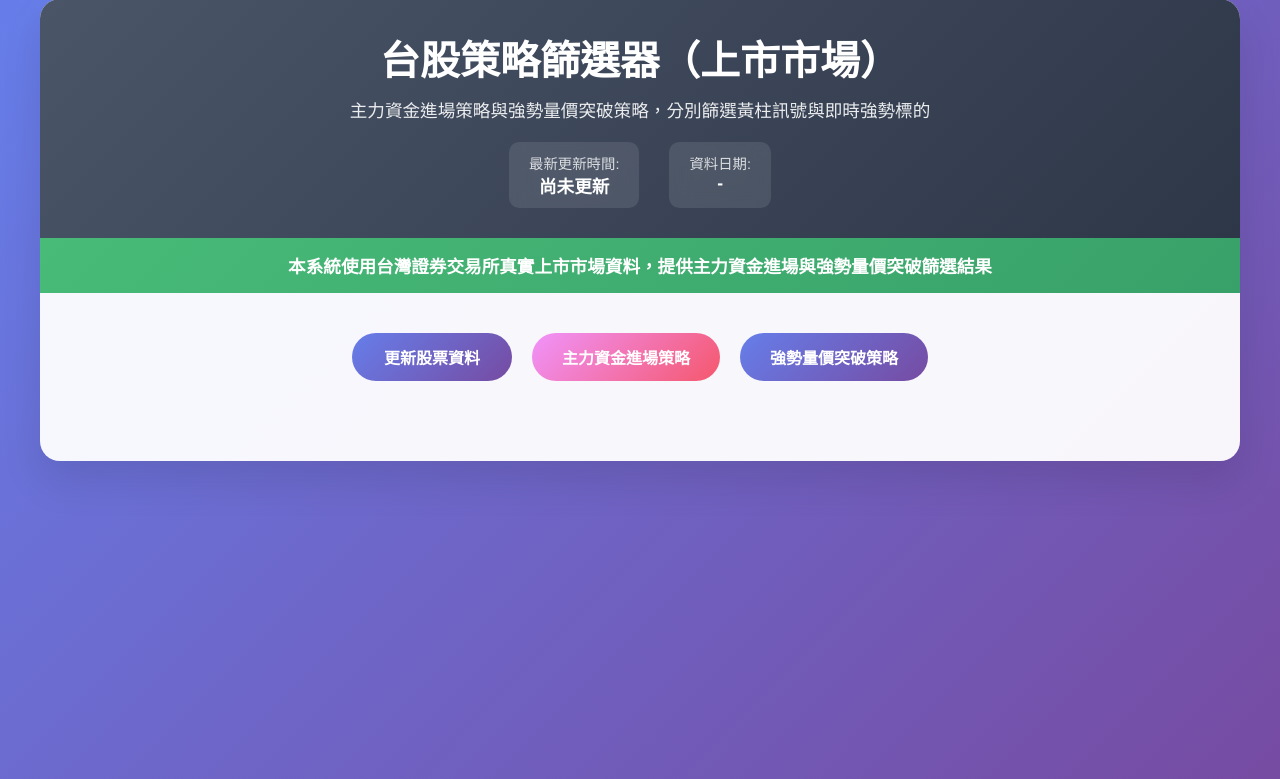
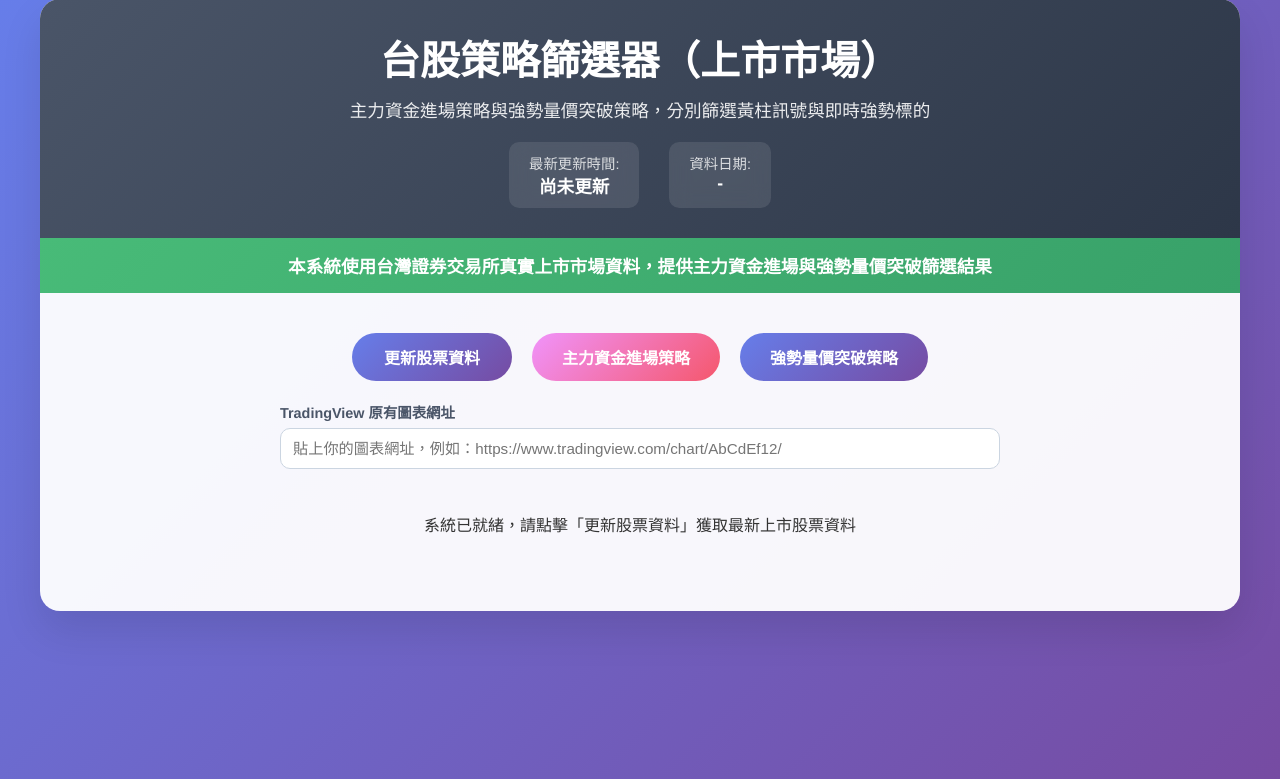
Before and after one commit to simon4657/taiwan-stock-screener2, a Flask app: page / in a window 1280 px wide. Shown: the part 21-800 px from the top of the page. Run offline with Flask 3, Linux system fonts and the light colour scheme.

Commit message:
Remember user TradingView chart layout

```diff
--- a/templates/index.html
+++ b/templates/index.html
@@ -93,6 +93,27 @@
             gap: 20px;
             margin-bottom: 40px;
             flex-wrap: wrap;
+        }
+
+        .tv-settings {
+            max-width: 720px;
+            margin: -20px auto 28px;
+            display: grid;
+            gap: 6px;
+        }
+
+        .tv-settings label {
+            font-size: 0.9rem;
+            font-weight: 700;
+            color: #4a5568;
+        }
+
+        .tv-settings input {
+            width: 100%;
+            border: 1px solid #cbd5e1;
+            border-radius: 10px;
+            padding: 11px 12px;
+            font-size: 0.95rem;
         }
 
         .btn {
@@ -580,6 +601,10 @@
                 <button id="updateBtn" class="btn btn-primary">更新股票資料</button>
                 <button id="screenBtn" class="btn btn-secondary">主力資金進場策略</button>
                 <a href="/realtime" class="btn btn-primary">強勢量價突破策略</a>
+            </div>
+            <div class="tv-settings">
+                <label for="tradingViewChartUrl">TradingView 原有圖表網址</label>
+                <input id="tradingViewChartUrl" placeholder="貼上你的圖表網址，例如：https://www.tradingview.com/chart/AbCdEf12/">
             </div>
 
             <div id="statusMessage" class="status-message"></div>
@@ -1150,8 +1175,25 @@
             return tableHTML;
         }
 
+        const TRADING_VIEW_CHART_KEY = 'tradingViewChartUrl';
+
+        function getTradingViewChartBase() {
+            const raw = (localStorage.getItem(TRADING_VIEW_CHART_KEY) || '').trim();
+            const match = raw.match(/^https?:\/\/(?:[a-z0-9-]+\.)?tradingview\.com\/chart\/([^/?#]+)/i);
+            return match ? `https://www.tradingview.com/chart/${match[1]}/` : 'https://www.tradingview.com/chart/';
+        }
+
         function tradingViewUrl(code) {
-            return `https://www.tradingview.com/chart/?symbol=TWSE:${encodeURIComponent(code)}`;
+            return `${getTradingViewChartBase()}?symbol=TWSE:${encodeURIComponent(code)}`;
+        }
+
+        function initTradingViewSetting() {
+            const input = document.getElementById('tradingViewChartUrl');
+            if (!input) return;
+            input.value = localStorage.getItem(TRADING_VIEW_CHART_KEY) || '';
+            input.addEventListener('change', () => {
+                localStorage.setItem(TRADING_VIEW_CHART_KEY, input.value.trim());
+            });
         }
 
         // 格式化成交量
@@ -1175,6 +1217,10 @@
         // 事件監聽器
         document.getElementById('updateBtn').addEventListener('click', updateStockData);
         document.getElementById('screenBtn').addEventListener('click', screenStocks);
+        document.addEventListener('DOMContentLoaded', () => {
+            initializeApp();
+            initTradingViewSetting();
+        });
 
     </script>
 </body>
```
Also changed, not shown: templates/realtime_screener.html (+28 -1 lines).
